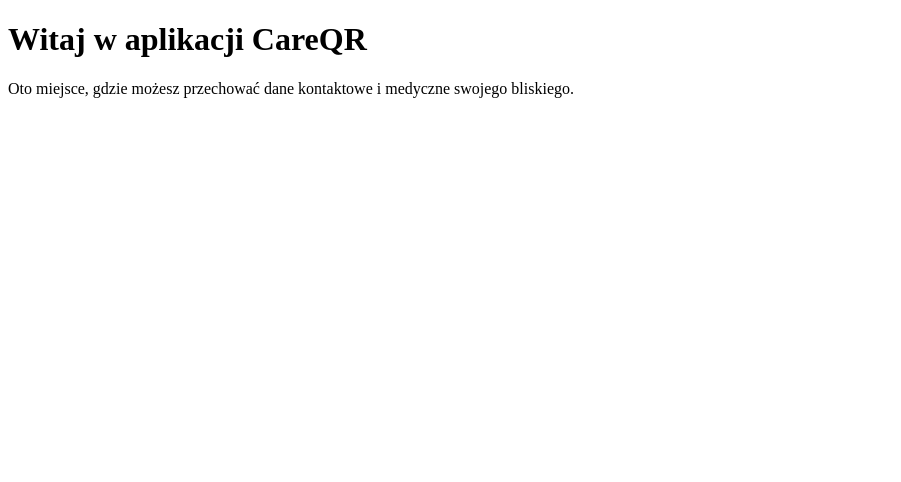
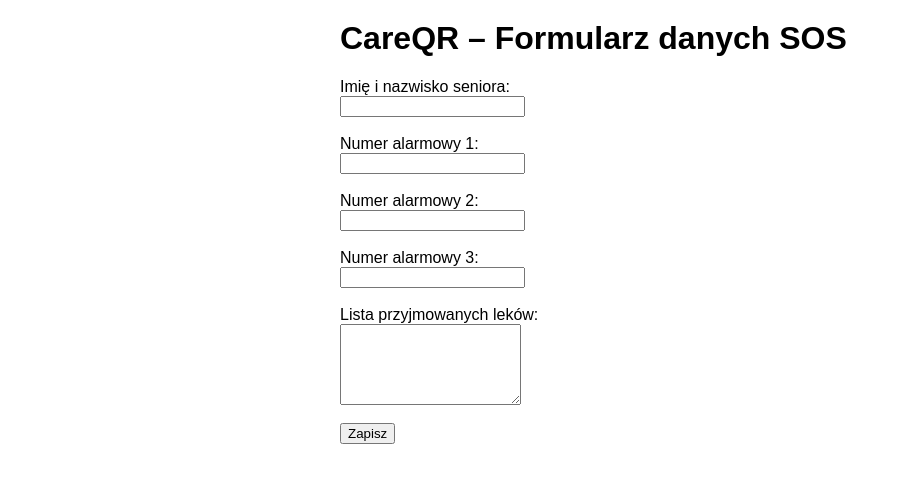
Before and after one commit to CareQR/careqr-project, a plain HTML site: page index.html in a window 1280 px wide. Shown: the whole page, without its empty margins (0-901 px from the left). Drawn offline with Linux system fonts and the light colour scheme.

Commit message:
Dodano formularz danych SOS

```diff
--- a/index.html
+++ b/index.html
@@ -1,12 +1,22 @@
-<!DOCTYPE html>
-<html lang="pl">
-<head>
-    <meta charset="UTF-8">
-    <meta name="viewport" content="width=device-width, initial-scale=1.0">
-    <title>CareQR - Bransoletka SOS</title>
-</head>
-<body>
-    <h1>Witaj w aplikacji CareQR</h1>
-    <p>Oto miejsce, gdzie możesz przechować dane kontaktowe i medyczne swojego bliskiego.</p>
+<body style="font-family: Arial, sans-serif; max-width: 600px; margin: 0 auto; padding: 20px;">
+    <h1>CareQR – Formularz danych SOS</h1>
+
+    <form>
+        <label for="name">Imię i nazwisko seniora:</label><br>
+        <input type="text" id="name" name="name" required><br><br>
+
+        <label for="phone1">Numer alarmowy 1:</label><br>
+        <input type="tel" id="phone1" name="phone1" required><br><br>
+
+        <label for="phone2">Numer alarmowy 2:</label><br>
+        <input type="tel" id="phone2" name="phone2"><br><br>
+
+        <label for="phone3">Numer alarmowy 3:</label><br>
+        <input type="tel" id="phone3" name="phone3"><br><br>
+
+        <label for="meds">Lista przyjmowanych leków:</label><br>
+        <textarea id="meds" name="meds" rows="5"></textarea><br><br>
+
+        <button type="submit">Zapisz</button>
+    </form>
 </body>
-</html>
```
